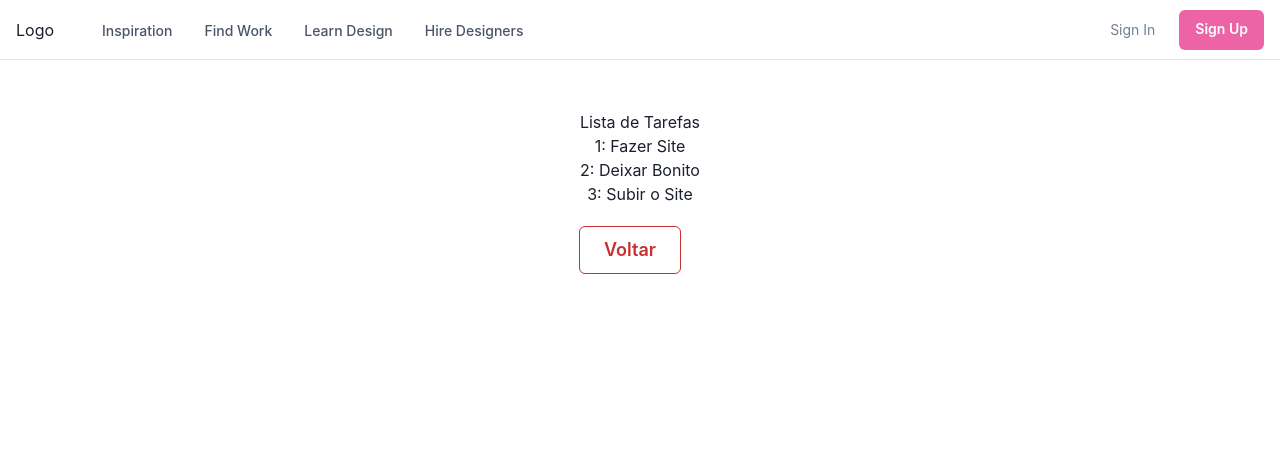
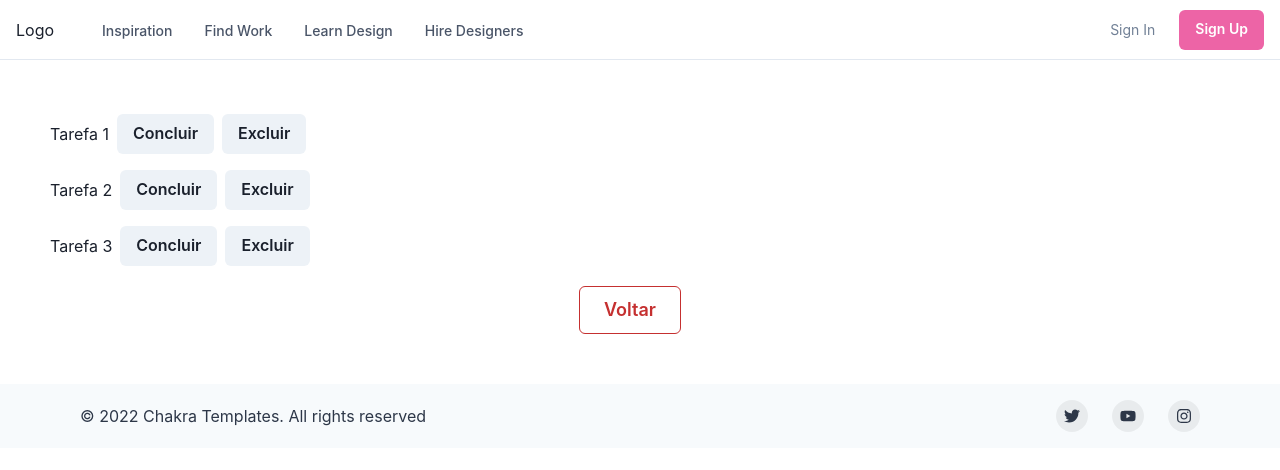
Before and after one commit to ArttyX/ProjetoReact, a React (Vite) app: page /Tarefas in a window 1280 px wide. Shown: the top 470 px of the page. Built offline with nearby package versions, Linux system fonts and the light colour scheme.

Commit message:
Adicionado lista de tarefas usando Chakra UI Componentizados a lista de Tarefas

```diff
--- /dev/null
+++ b/src/components/Tarefas/ListaTarefas.tsx
@@ -0,0 +1,28 @@
+import { VStack, HStack, Button, Text } from '@chakra-ui/react';
+interface Tarefa {
+    nome: string;
+    pendente: boolean;
+  }
+
+  interface ListaDeTarefasProps {
+    tarefas: Tarefa[];
+    onDelete: (index: number) => void;
+    onToggleStatus: (index: number) => void;
+  }
+  const ListaDeTarefas: React.FC<ListaDeTarefasProps> = ({ tarefas, onDelete, onToggleStatus }) => {
+    return (
+      <VStack align="start" spacing={4}>
+        {tarefas.map((tarefa, index) => (
+          <HStack key={index}>
+            <Text>{tarefa.nome}</Text>
+            <Button onClick={() => onToggleStatus(index)}>
+              {tarefa.pendente ? 'Concluir' : 'Pendente'}
+            </Button>
+            <Button onClick={() => onDelete(index)}>Excluir</Button>
+          </HStack>
+        ))}
+      </VStack>
+    );
+  };
+
+  export default ListaDeTarefas;
--- a/src/pages/404/index.tsx
+++ b/src/pages/404/index.tsx
@@ -1,12 +1,13 @@
 import { Link } from "react-router-dom"
+import Layout from "../../components/Layout"
 
 function NotFound() {
     return (
-        <>
+        <Layout>
         <h1>404</h1>
         <p>Página não encontrada</p>
         <Link to='/'>Voltar para Home</Link>
-        </>
+        </Layout>
     )
 }
 export default NotFound
--- a/src/pages/Contato/index.tsx
+++ b/src/pages/Contato/index.tsx
@@ -2,11 +2,10 @@ import { Link } from "react-router-dom"
 import ButtonFatec from "../../components/button-fatec";
 import "../../components/Contact/contato.css"
 import InputFatec from "../../components/input-fatec";
-import Topo from "../../components/Topo";
+import Layout from "../../components/Layout";
 function Contato(){
     return (
-      <>
-      <Topo />
+      <Layout>
       <div className="contato-container">
       <h1>Contato</h1>
       <div>
@@ -26,7 +25,7 @@ function Contato(){
       <Link to= {'/'}><ButtonFatec type={"button"} label={"Voltar"}></ButtonFatec></Link>
       </div>
     </div>
-    </>
+    </Layout>
     )
 }
 export default Contato;
--- a/src/pages/Tarefas/index.tsx
+++ b/src/pages/Tarefas/index.tsx
@@ -1,21 +1,43 @@
 import { Link } from "react-router-dom"
 import ButtonFatec from "../../components/button-fatec";
 import "../../components/Tarefas/listaTarefas.css"
-import Topo from "../../components/Topo";
+import Layout from "../../components/Layout";
+import { useState } from "react";
+import { ChakraProvider } from "@chakra-ui/react";
+import ListaDeTarefas from "../../components/Tarefas/ListaTarefas";
 function ListaTarefas () {
+    const [tarefas, setTarefas] = useState([
+        { nome: 'Tarefa 1', pendente: true },
+        { nome: 'Tarefa 2', pendente: true },
+        { nome: 'Tarefa 3', pendente: true },
+      ]);
+
+      const handleDelete = (index: number) => {
+        const novasTarefas = [...tarefas];
+        novasTarefas.splice(index, 1);
+        setTarefas(novasTarefas);
+      };
+
+      const handleToggleStatus = (index:number) => {
+        const novasTarefas = [...tarefas];
+        novasTarefas[index].pendente = !novasTarefas[index].pendente;
+        setTarefas(novasTarefas);
+      };
     return (
-        <>
-        <Topo />
+    <Layout>
 <div className="lista-tarefas-container">
-      <h1>Lista de Tarefas</h1>
-      <p>1: Fazer Site</p>
-      <p>2: Deixar Bonito</p>
-      <p>3: Subir o Site</p>
+<ChakraProvider cssVarsRoot={undefined}>
+      <ListaDeTarefas
+        tarefas={tarefas}
+        onDelete={handleDelete}
+        onToggleStatus={handleToggleStatus}
+      />
+    </ChakraProvider>
       <div>
       <Link to= {'/'}><ButtonFatec type={"button"} label={"Voltar"}></ButtonFatec></Link>
       </div>
     </div>
-    </>
+    </Layout>
     )
 }
 export default ListaTarefas;
--- a/src/pages/sobre/index.tsx
+++ b/src/pages/sobre/index.tsx
@@ -1,12 +1,10 @@
 import { Link } from "react-router-dom"
 import ButtonFatec from "../../components/button-fatec"
 import "../../components/Sobre/sobre.css"
-import Topo from "../../components/Topo"
-import Rodape from "../../components/Rodape"
+import Layout from "../../components/Layout"
 function Sobre() {
     return (
-        <>
-        <Topo />
+        <Layout>
         <div className="sobre-container">
         <h1>Sobre Mim</h1>
         <p>Sou um estudante de ADS e planejo evoluir minhas habilidades!</p>
@@ -14,8 +12,7 @@ function Sobre() {
         <Link to= {'/'}><ButtonFatec type={"button"} label={"Voltar"}></ButtonFatec></Link>
         </div>
         </div>
-        <Rodape />
-        </>
+        </Layout>
     )
 
 }
```
